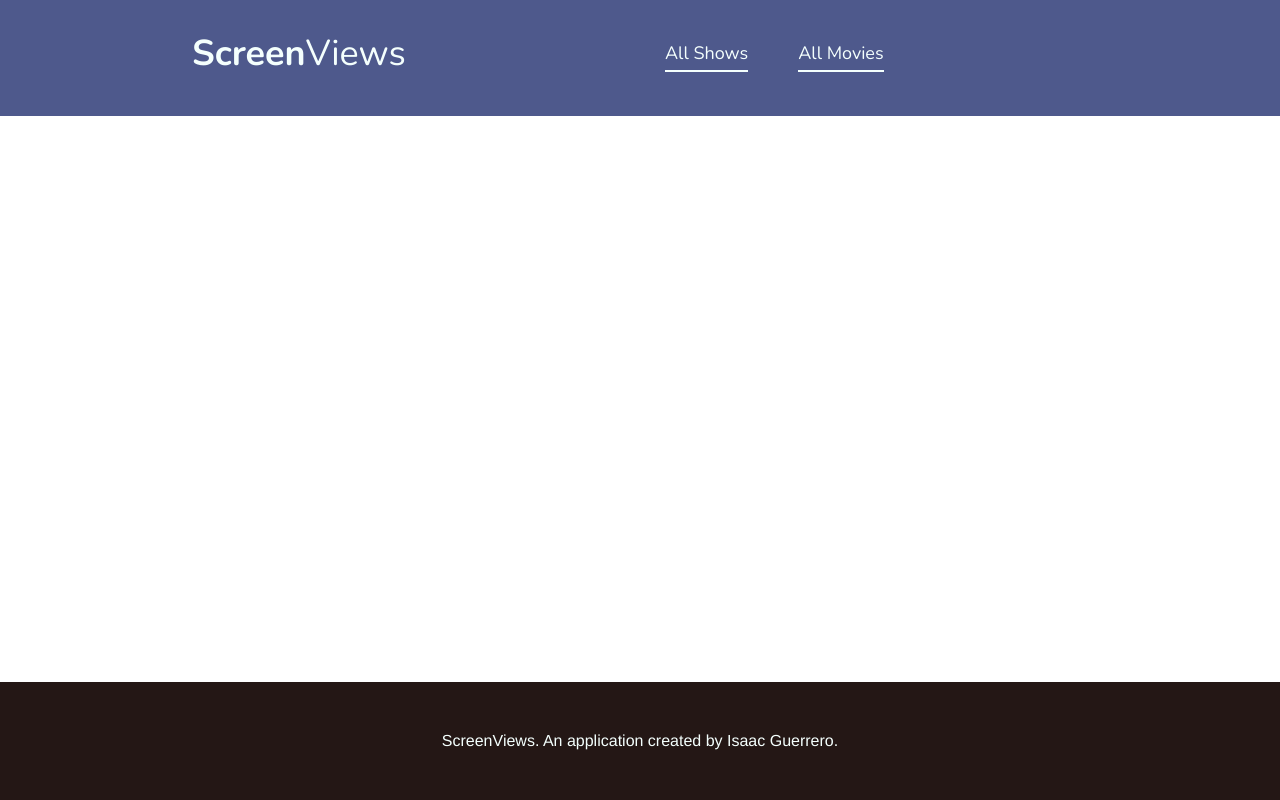
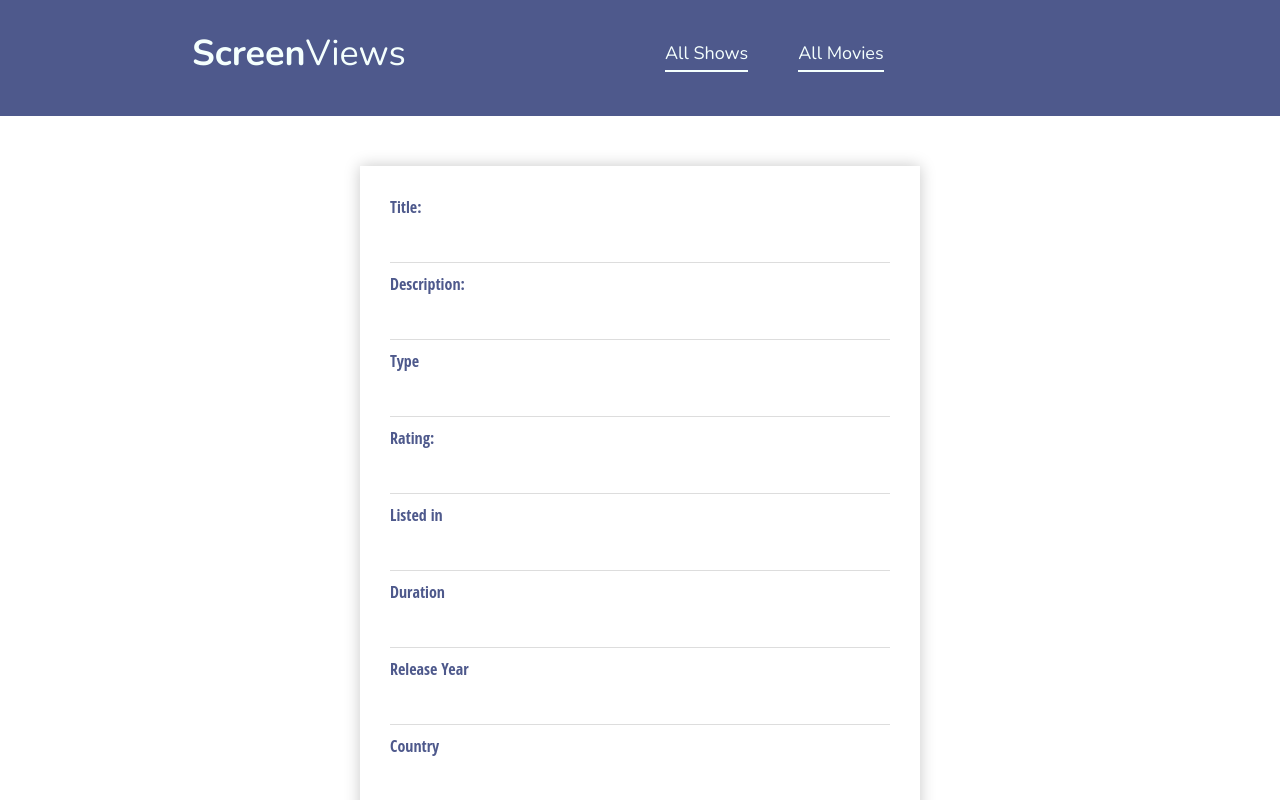
Before and after one commit to joinpursuit/8-0-react-crud-lab, a React (Create React App) app: page /movies/1/edit in a window 1280 px wide. Shown: the top 800 px of the page. Built offline with nearby package versions, Linux system fonts and the light colour scheme; no server answers.

Commit message:
Add edit movie functionality

```diff
--- a/src/api/fetch.js
+++ b/src/api/fetch.js
@@ -42,10 +42,10 @@ export function updateShow(id, show) {
 // Movies
 
 // Create
-export function createMovie(show) {
+export function createMovie(movie) {
   const options = {
     method: "POST",
-    body: JSON.stringify(show),
+    body: JSON.stringify(movie),
     headers: { "Content-Type": "application/json" },
   }
   return fetch(`${URL}/movies/`, options).then(response => response.json());
@@ -68,6 +68,11 @@ export function getOneMovie(id) {
 }
 
 // Update
-export function updateMovie(id, show) {
-  return;
+export function updateMovie(id, movie) {
+  const options = {
+    method: "PUT",
+    body: JSON.stringify(movie),
+    headers: { "Content-Type": "application/json" },
+  }
+  return fetch(`${URL}/movies/${id}`, options).then((response) => response.json());
 }
--- a/src/components/movies/MoviesEditForm.js
+++ b/src/components/movies/MoviesEditForm.js
@@ -1,5 +1,130 @@
-import React from "react";
+import { useState, useEffect } from "react";
+// import "./MoviesNewForm.css";
+import { updateMovie, getOneMovie } from "../../api/fetch";
+import { useNavigate, useParams } from "react-router-dom";
 
 export default function MoviesEditForm() {
-  return <div></div>;
+  const [movie, setMovie] = useState({
+    type: "",
+    title: "",
+    country: "",
+    dateAdded: "",
+    description: "",
+    duration: "",
+    listedIn: "",
+    rating: "",
+    releaseYear: "",
+  });
+
+  let navigate = useNavigate();
+  const { id } = useParams();
+
+  useEffect(() => {
+    getOneMovie(id)
+      .then((response) => {
+        setMovie(response);
+      })
+      .catch(error => {
+        console.log(error);
+      })
+  }, [id]);
+
+  function handleSubmit(event) {
+    event.preventDefault();
+
+    updateMovie(id, movie)
+      .then(() => {
+        navigate(`/movies/${id}`);
+      })
+      .catch(error => {
+        console.log(error);
+      });
+  }
+
+  function handleTextChange(event) {
+    setMovie({
+      ...movie,
+      [event.target.id]: event.target.value,
+    });
+  }
+
+  return (
+    <form onSubmit={handleSubmit}>
+      <label htmlFor="title">Title:</label>
+      <input
+        type="text"
+        id="title"
+        value={movie.title}
+        onChange={handleTextChange}
+      />
+
+      <label htmlFor="description">Description:</label>
+      <input
+        type="text"
+        id="description"
+        value={movie.description}
+        onChange={handleTextChange}
+      />
+
+      <label htmlFor="type">Type</label>
+      <input
+        type="text"
+        id="type"
+        value={movie.type}
+        onChange={handleTextChange}
+      />
+
+      <label htmlFor="rating">Rating:</label>
+      <input
+        type="text"
+        id="rating"
+        value={movie.rating}
+        onChange={handleTextChange}
+      />
+
+      <label htmlFor="listedIn">Listed in</label>
+      <input
+        type="text"
+        id="listedIn"
+        value={movie.listedIn}
+        onChange={handleTextChange}
+      />
+
+      <label htmlFor="duration">Duration</label>
+      <input
+        type="text"
+        id="duration"
+        value={movie.duration}
+        onChange={handleTextChange}
+      />
+
+      <label htmlFor="releaseYear">Release Year</label>
+      <input
+        type="text"
+        id="releaseYear"
+        value={movie.releaseYear}
+        onChange={handleTextChange}
+      />
+
+      <label htmlFor="country">Country</label>
+      <input
+        type="text"
+        id="country"
+        value={movie.country}
+        onChange={handleTextChange}
+      />
+
+      <label htmlFor="dateAdded">Date added:</label>
+      <input
+        type="text"
+        id="dateAdded"
+        value={movie.dateAdded}
+        onChange={handleTextChange}
+      />
+
+      <br />
+
+      <input type="submit" />
+    </form>
+  );
 }
```
